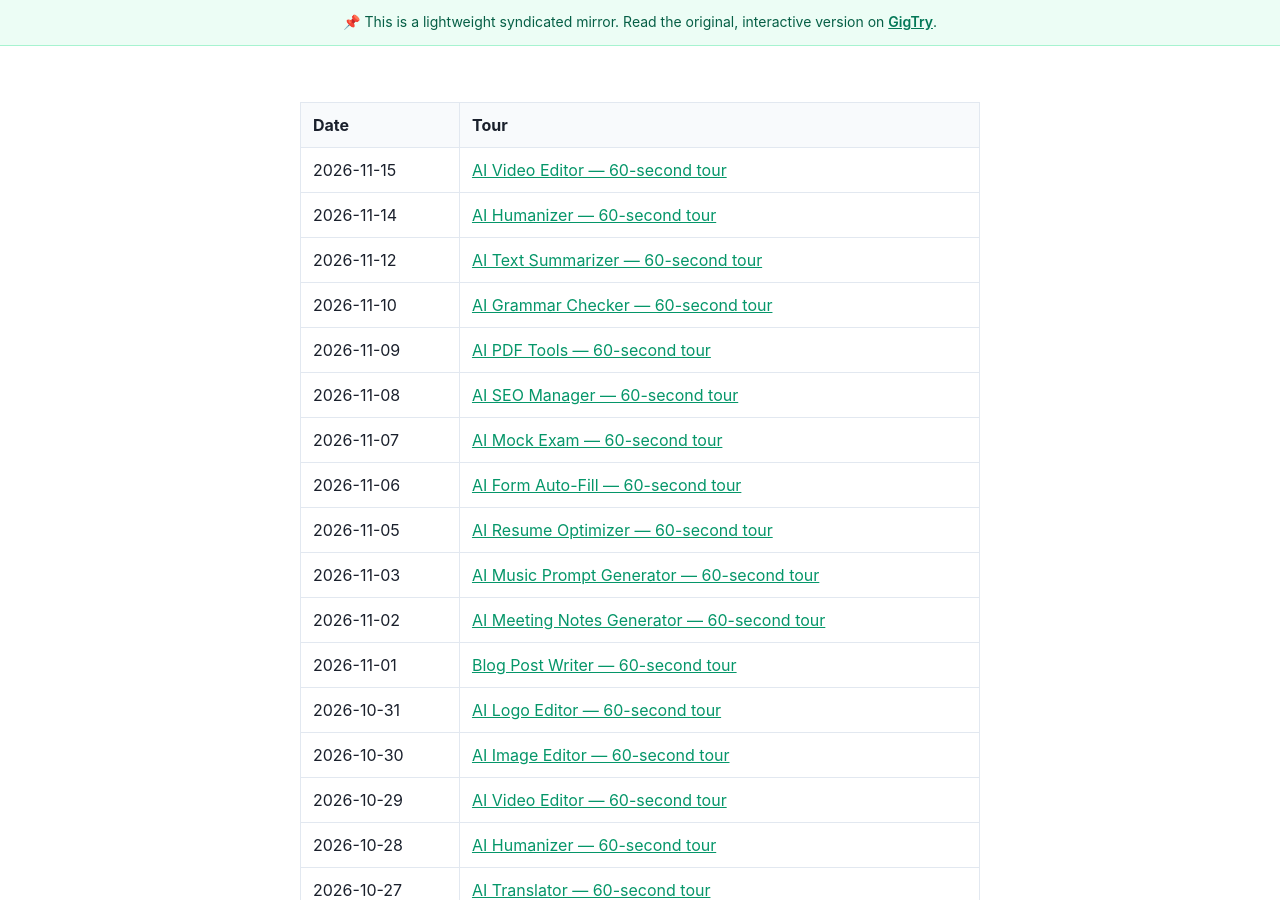
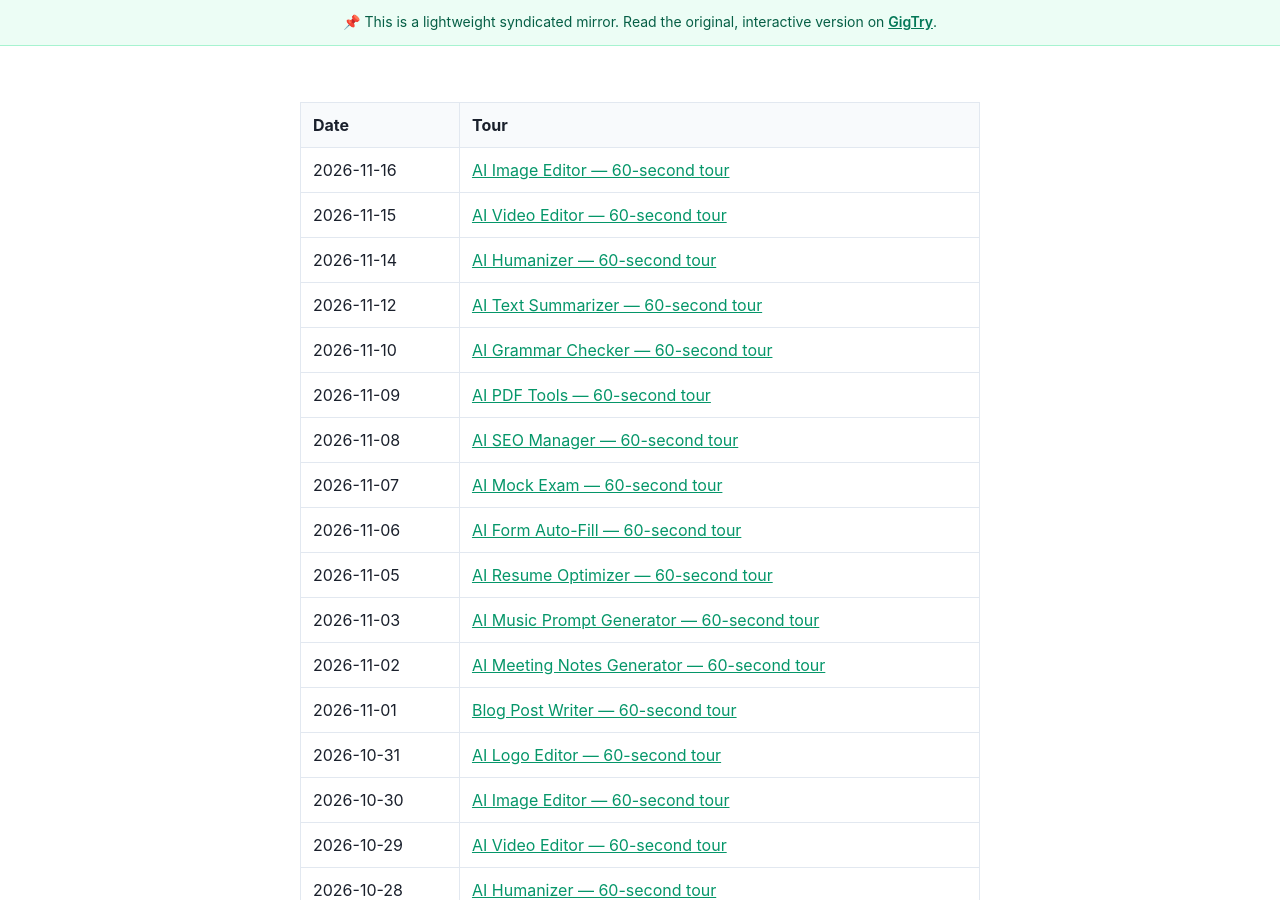
Before and after one commit to gigtryinfo-dev/gigtry-public, a Jekyll site: the page built from posts/daily/index.md, in a window 1280 px wide and 900 px high. Built offline with Jekyll 4.4.1, drawn with Linux system fonts in a browser that asks for light colours.

Commit message:
daily index: 2026-11-16

```diff
--- a/posts/daily/index.md
+++ b/posts/daily/index.md
@@ -7,6 +7,7 @@ mirror: gigtry-public
 
 | Date | Tour |
 |------|------|
+| 2026-11-16 | [AI Image Editor — 60-second tour](https://gigtryinfo-dev.github.io/gigtry-public/posts/daily/2026-11-16-ai-image-editor.html) |
 | 2026-11-15 | [AI Video Editor — 60-second tour](https://gigtryinfo-dev.github.io/gigtry-public/posts/daily/2026-11-15-ai-video-editor.html) |
 | 2026-11-14 | [AI Humanizer — 60-second tour](https://gigtryinfo-dev.github.io/gigtry-public/posts/daily/2026-11-14-ai-humanizer.html) |
 | 2026-11-12 | [AI Text Summarizer — 60-second tour](https://gigtryinfo-dev.github.io/gigtry-public/posts/daily/2026-11-12-text-summarizer.html) |
```
